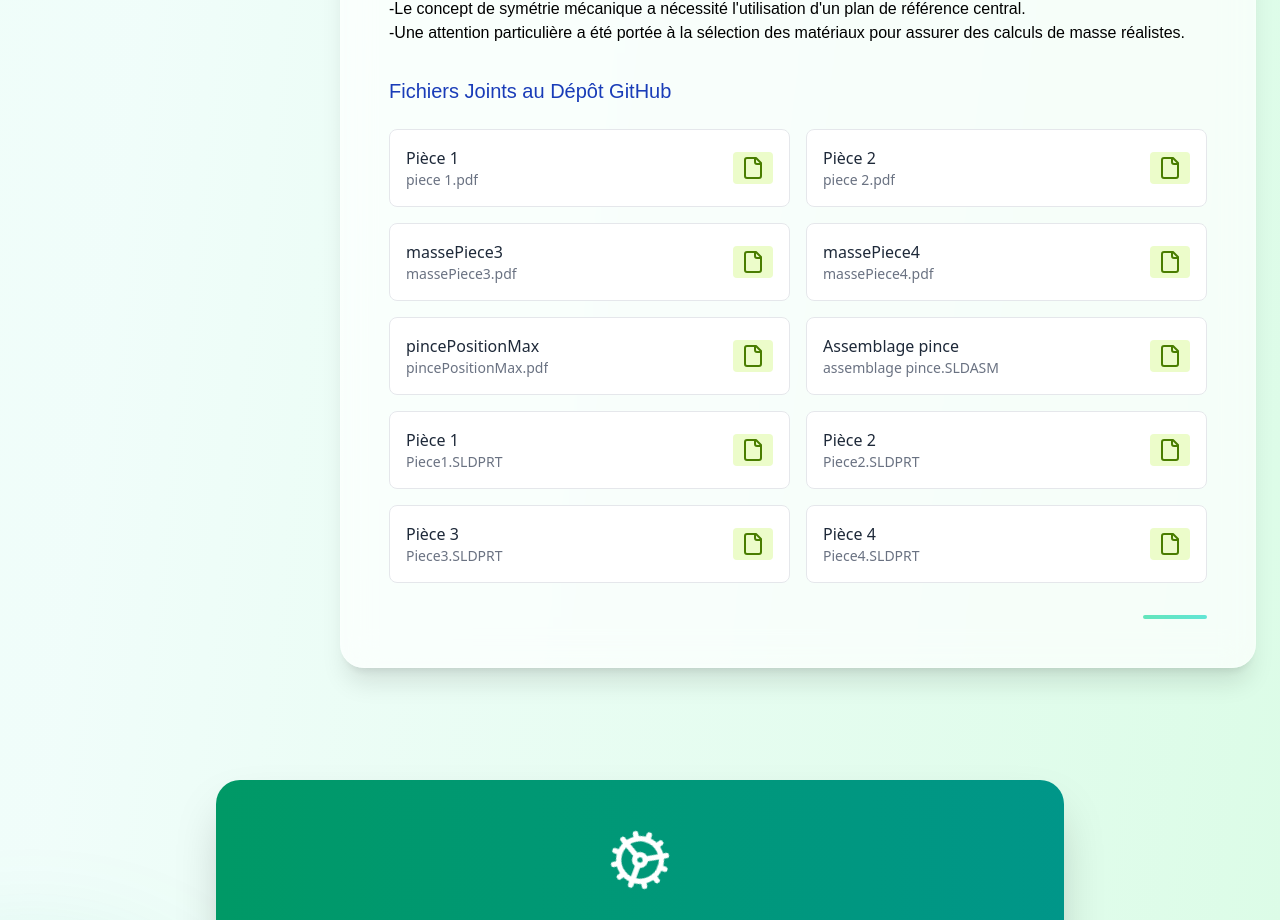
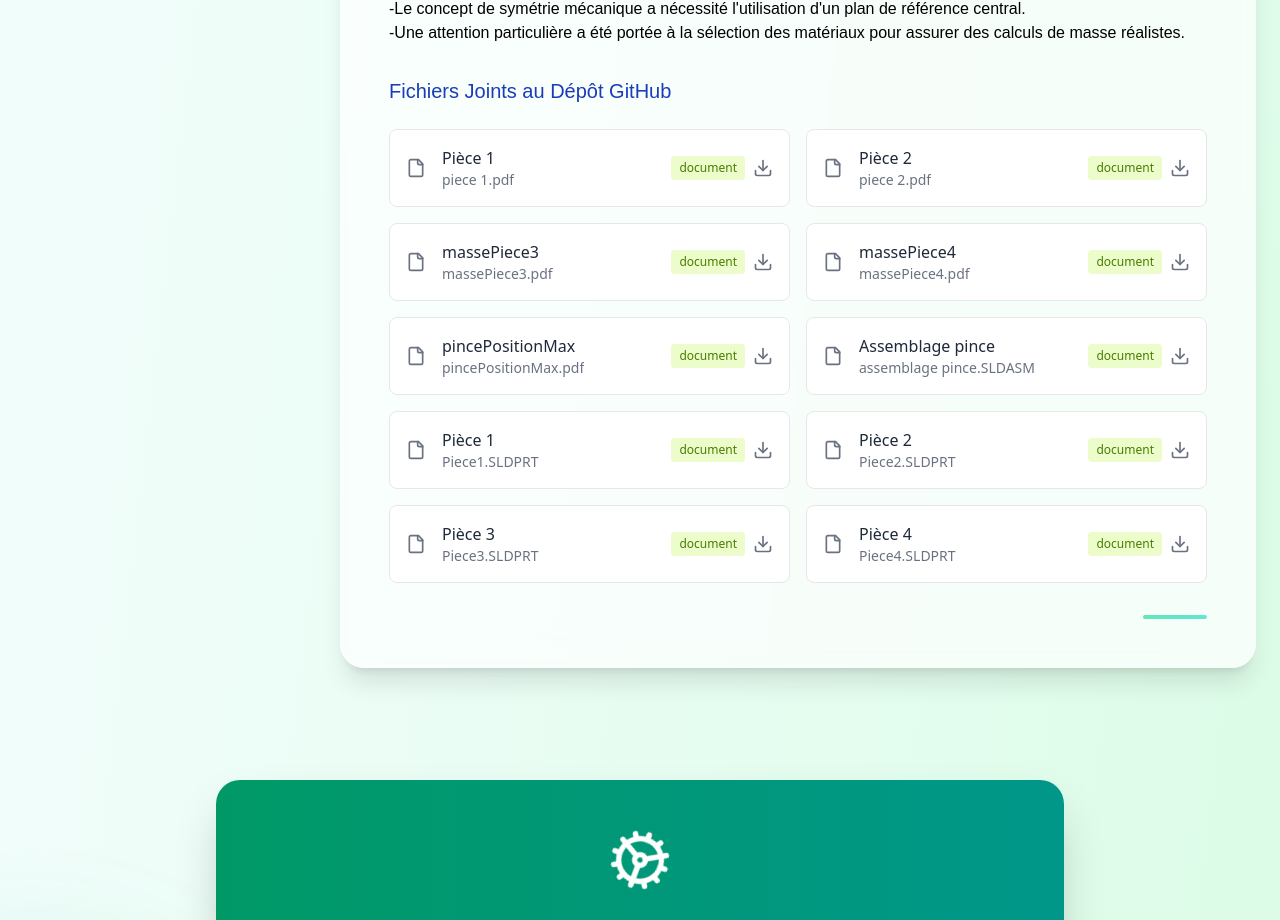
Before and after one commit to TekBot-Robotics-Challenge/2025-Team-Innovators-Docs, a React (Vite) app in the folder IT/week-1/projet/siteWeb/: page /mecanique in a window 1280 px wide. Shown: the part 10052-10972 px from the top of the page. Built offline with nearby package versions, Linux system fonts and the light colour scheme; what tailwindcss-motion would draw is missing.

Commit message:
Rendre fichier telechargeable

```diff
--- a/IT/week-1/projet/siteWeb/src/pages/Mecanique/components/semaine1.tsx
+++ b/IT/week-1/projet/siteWeb/src/pages/Mecanique/components/semaine1.tsx
@@ -1,7 +1,7 @@
 import { useState } from "react";
 import { useCallback } from "react";
 import '../style.css';
-import { File } from "lucide-react";
+import { File, Download } from "lucide-react";
 export const TableOfContents = () => {
   const [isOpen, setIsOpen] = useState(false);
   return (
@@ -121,12 +121,11 @@ export const TableOfContents = () => {
 
 
 // Interface pour typer les ressources
-
 type FileItem = {
   name: string;
   file: string;
   type: "code" | "schematic" | "document" | "media";
-  url: string; // Ajout d'une URL pour le téléchargement/consultation
+  url: string;
 };
 
 export const FileLinks = () => {
@@ -149,7 +148,7 @@ export const FileLinks = () => {
       type: "document",
       url: "https://tekbot-robotics-challenge.github.io/2025-Team-Innovators-Docs/output/massePiece3.pdf",
     },
-     {
+    {
       name: "massePiece4",
       file: "massePiece4.pdf",
       type: "document",
@@ -193,19 +192,26 @@ export const FileLinks = () => {
     },
   ];
 
-  const handleFileOpen = useCallback((file: FileItem) => {
-    // Stratégie d'ouverture selon le type de fichier
-    if (file.type === "document" || file.type === "media") {
-      // Ouverture dans un nouvel onglet pour les PDF et médias
-      window.open(file.url, "_blank");
-    } else {
-      // Téléchargement pour les autres types
+  const handleFileDownload = useCallback(async (file: FileItem) => {
+    try {
+      const response = await fetch(encodeURI(file.url));
+      if (!response.ok) throw new Error("Erreur lors du téléchargement");
+
+      const blob = await response.blob();
+      const blobUrl = URL.createObjectURL(blob);
+
       const link = document.createElement("a");
-      link.href = file.url;
+      link.href = blobUrl;
       link.download = file.file;
       document.body.appendChild(link);
       link.click();
       document.body.removeChild(link);
+
+      // Libérer la mémoire
+      URL.revokeObjectURL(blobUrl);
+    } catch (error) {
+      alert(`Erreur de téléchargement pour ${file.file}`);
+      console.error(error);
     }
   }, []);
 
@@ -224,16 +230,11 @@ export const FileLinks = () => {
       {files.map((item, index) => (
         <div
           key={index}
-          onClick={() => handleFileOpen(item)}
-          className={`
-            bg-white border border-gray-200 rounded-lg p-4
-            hover:shadow-md transition-all cursor-pointer
-            hover:border-yellow-700 active:scale-[0.98]
-          `}
+          className="bg-white border border-gray-200 rounded-lg p-4 hover:shadow-md transition-all"
         >
           <div className="flex items-center justify-between">
-            <div className="flex items-center truncate">
-              {/* Vos icônes existantes ici */}
+            <div className="flex items-center truncate gap-2">
+              <File className="w-5 h-5 text-gray-500 mr-2" />
               <div className="truncate">
                 <div className="font-medium text-gray-800 truncate">
                   {item.name}
@@ -243,14 +244,16 @@ export const FileLinks = () => {
                 </div>
               </div>
             </div>
-            <div className="flex items-center ml-2">
-              <span
-                className={`px-2 py-1 rounded text-xs font-medium ${getTypeClasses(
-                  item.type
-                )}`}
+            <div className="flex items-center space-x-2">
+              <span className={`px-2 py-1 rounded text-xs font-medium ${getTypeClasses(item.type)}`}>
+                {item.type}
+              </span>
+              <button
+                onClick={() => handleFileDownload(item)}
+                title={`Télécharger ${item.file}`}
               >
-                <File />
-              </span>
+                <Download className="w-5 h-5 text-gray-500 hover:text-yellow-700" />
+              </button>
             </div>
           </div>
         </div>
@@ -258,6 +261,7 @@ export const FileLinks = () => {
     </div>
   );
 };
+
 
 
 import Pièce1 from "../screenshots/piece1.png";
```
